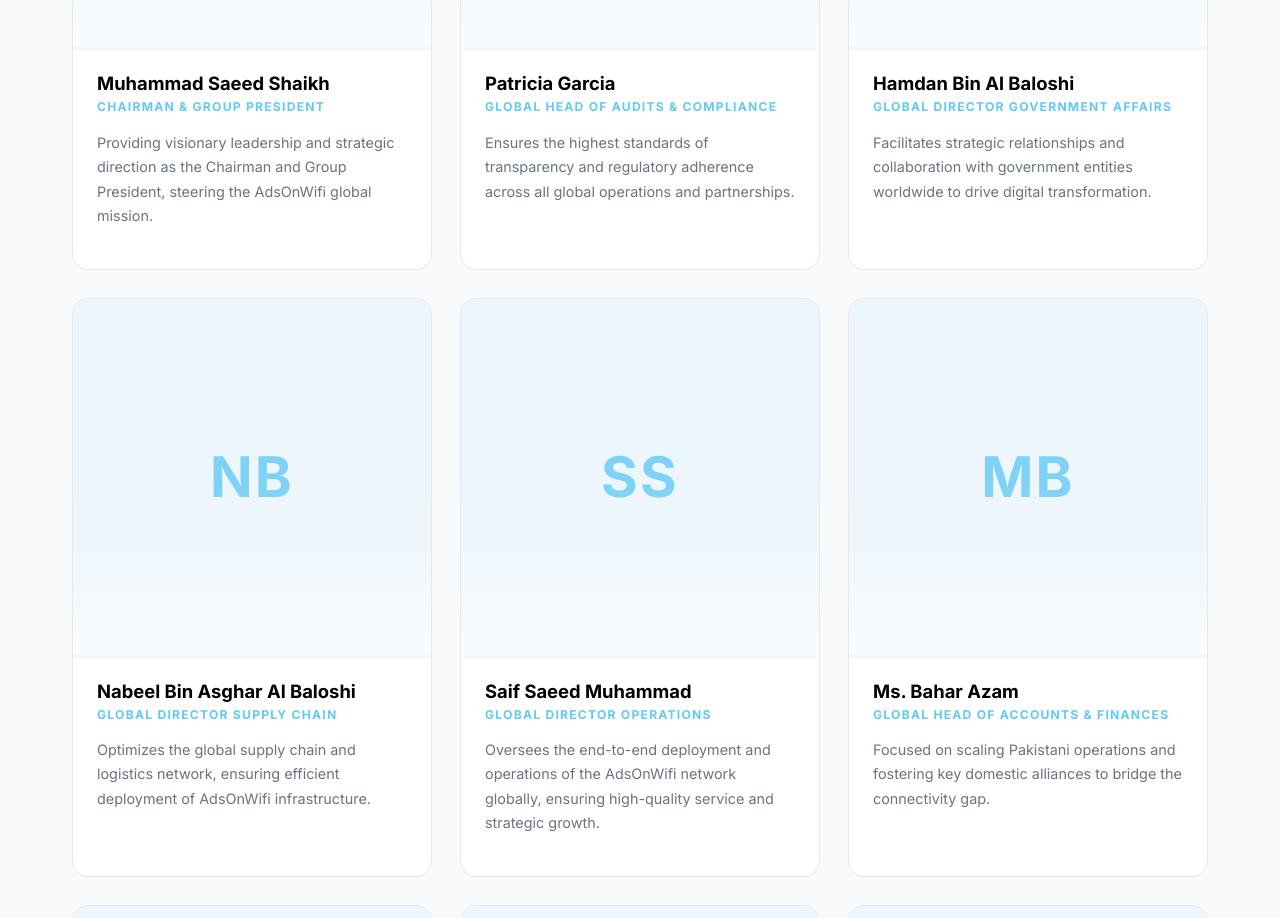
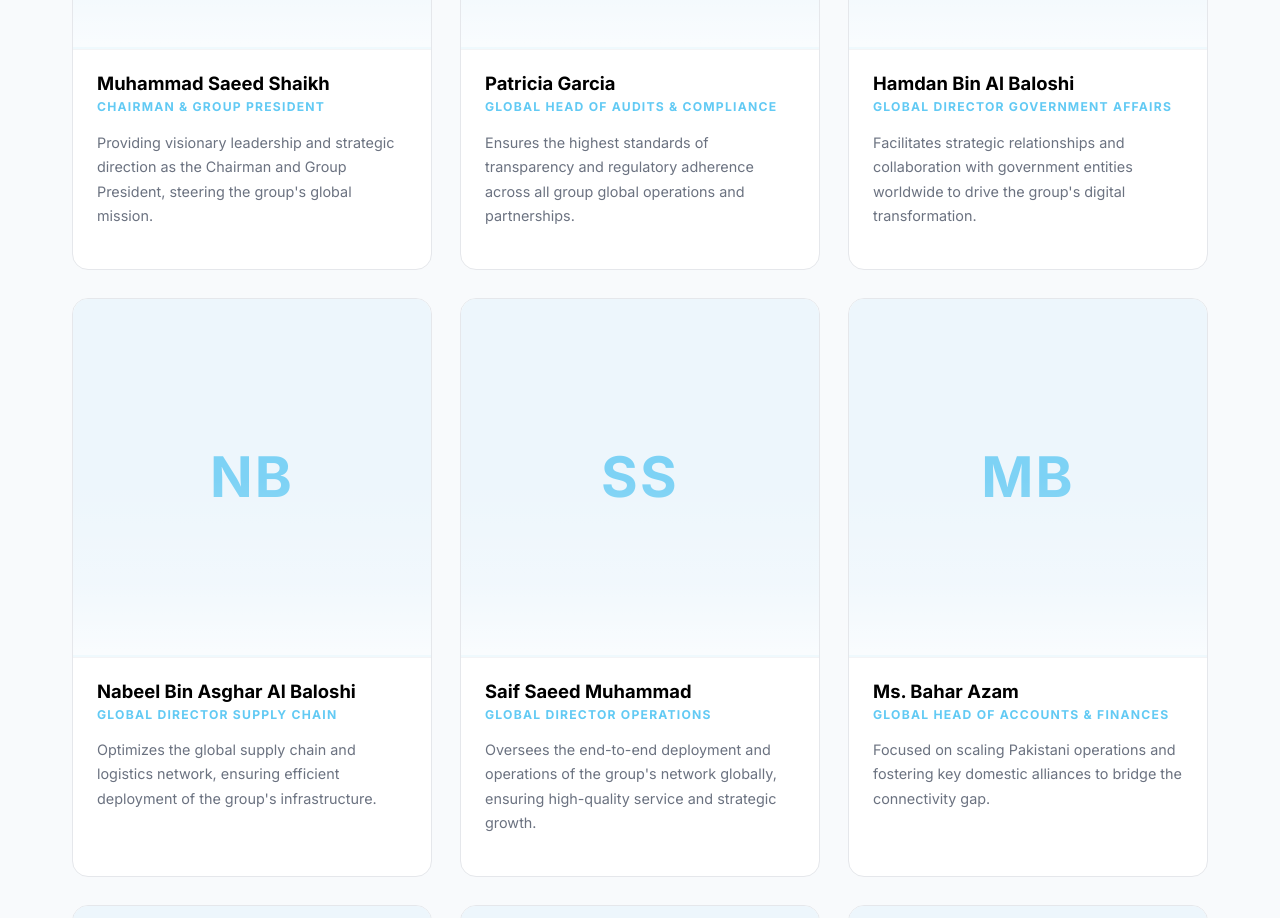
Before and after one commit to huzzy69/fg-free-wifi, a React (Vite) app: page /team in a window 1280 px wide. Shown: the part 960-1878 px from the top of the page. Built offline with nearby package versions, Linux system fonts and the light colour scheme.

Commit message:
Update group-level leadership bios and storage version

```diff
--- a/src/api.ts
+++ b/src/api.ts
@@ -112,27 +112,27 @@ const initialLocations: WifiLocation[] = [
 const initialTeamMembers: TeamMember[] = [
     {
         id: 'tm_mss', name: 'Muhammad Saeed Shaikh', designation: 'Chairman & Group President',
-        bio: 'Providing visionary leadership and strategic direction as the Chairman and Group President, steering the AdsOnWifi global mission.',
+        bio: 'Providing visionary leadership and strategic direction as the Chairman and Group President, steering the group\'s global mission.',
         photo: '', order: 1
     },
     {
         id: 'tm_pg', name: 'Patricia Garcia', designation: 'Global Head of Audits & Compliance',
-        bio: 'Ensures the highest standards of transparency and regulatory adherence across all global operations and partnerships.',
+        bio: 'Ensures the highest standards of transparency and regulatory adherence across all group global operations and partnerships.',
         photo: '', order: 2
     },
     {
         id: 'tm_hbb', name: 'Hamdan Bin Al Baloshi', designation: 'Global Director Government Affairs',
-        bio: 'Facilitates strategic relationships and collaboration with government entities worldwide to drive digital transformation.',
+        bio: 'Facilitates strategic relationships and collaboration with government entities worldwide to drive the group\'s digital transformation.',
         photo: '', order: 3
     },
     {
         id: 'tm_nb', name: 'Nabeel Bin Asghar Al Baloshi', designation: 'Global Director Supply Chain',
-        bio: 'Optimizes the global supply chain and logistics network, ensuring efficient deployment of AdsOnWifi infrastructure.',
+        bio: 'Optimizes the global supply chain and logistics network, ensuring efficient deployment of the group\'s infrastructure.',
         photo: '', order: 4
     },
     {
         id: 'tm_2', name: 'Saif Saeed Muhammad', designation: 'Global Director Operations',
-        bio: 'Oversees the end-to-end deployment and operations of the AdsOnWifi network globally, ensuring high-quality service and strategic growth.',
+        bio: 'Oversees the end-to-end deployment and operations of the group\'s network globally, ensuring high-quality service and strategic growth.',
         photo: '', order: 5
     },
     {
@@ -335,9 +335,9 @@ export const api = {
     team: {
         async getAll(): Promise<TeamMember[]> {
             await sleep(SLEEP_TIME);
-            const data = localStorage.getItem('team_members_v9');
+            const data = localStorage.getItem('team_members_v10');
             if (data === null) {
-                localStorage.setItem('team_members_v9', JSON.stringify(initialTeamMembers));
+                localStorage.setItem('team_members_v10', JSON.stringify(initialTeamMembers));
                 return initialTeamMembers;
             }
             const parsed: TeamMember[] = JSON.parse(data);
@@ -351,7 +351,7 @@ export const api = {
                 id: 'tm_' + Math.random().toString(36).substr(2, 9)
             };
             const updated = [...current, newMember];
-            localStorage.setItem('team_members_v9', JSON.stringify(updated));
+            localStorage.setItem('team_members_v10', JSON.stringify(updated));
             return { success: true, id: newMember.id };
         },
         async update(id: string, member: Partial<TeamMember>) {
@@ -360,14 +360,14 @@ export const api = {
             const updated = current.map(item =>
                 item.id === id ? { ...item, ...member } : item
             );
-            localStorage.setItem('team_members_v9', JSON.stringify(updated));
+            localStorage.setItem('team_members_v10', JSON.stringify(updated));
             return { success: true };
         },
         async delete(id: string) {
             await sleep(SLEEP_TIME);
             const current = await this.getAll();
             const updated = current.filter(item => item.id !== id);
-            localStorage.setItem('team_members_v9', JSON.stringify(updated));
+            localStorage.setItem('team_members_v10', JSON.stringify(updated));
             return { success: true };
         }
     },
```
